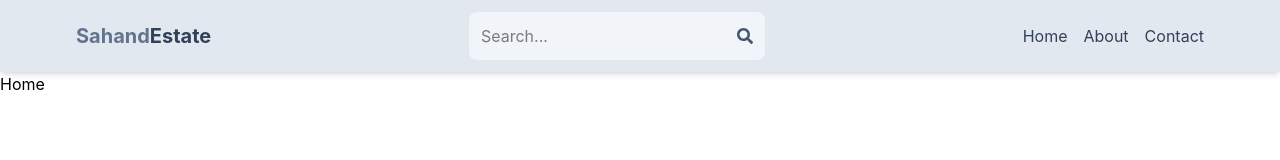
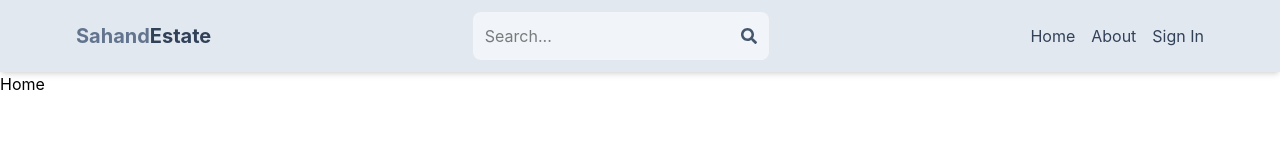
Before and after one commit to umersaif11/mern-real-estate, a React (Vite) app in the folder client/: page / in a window 1280 px wide. Shown: the top 160 px of the page. Built offline with nearby package versions, Linux system fonts and the light colour scheme.

Commit message:
Similarly link the home, about and signin buttons to respective pages

```diff
--- a/client/src/components/Header.jsx
+++ b/client/src/components/Header.jsx
@@ -20,15 +20,21 @@ const Header = () => {
           <FaSearch className="text-slate-600" />
         </form>
         <ul className="flex gap-4">
+          <Link to="/">
             <li className="hidden sm:inline text-slate-700 hover:underline">
               Home
             </li>
+          </Link>
+          <Link to="/about">
             <li className="hidden sm:inline text-slate-700 hover:underline">
               About
             </li>
-          <li className="hidden sm:inline text-slate-700 hover:underline">
-            Contact
+          </Link>
+          <Link to="/sign-in">
+            <li className="sm:inline text-slate-700 hover:underline">
+              Sign In
             </li>
+          </Link>
         </ul>
       </div>
     </header>
```
Lines whose indentation alone changed are shown as unchanged.
